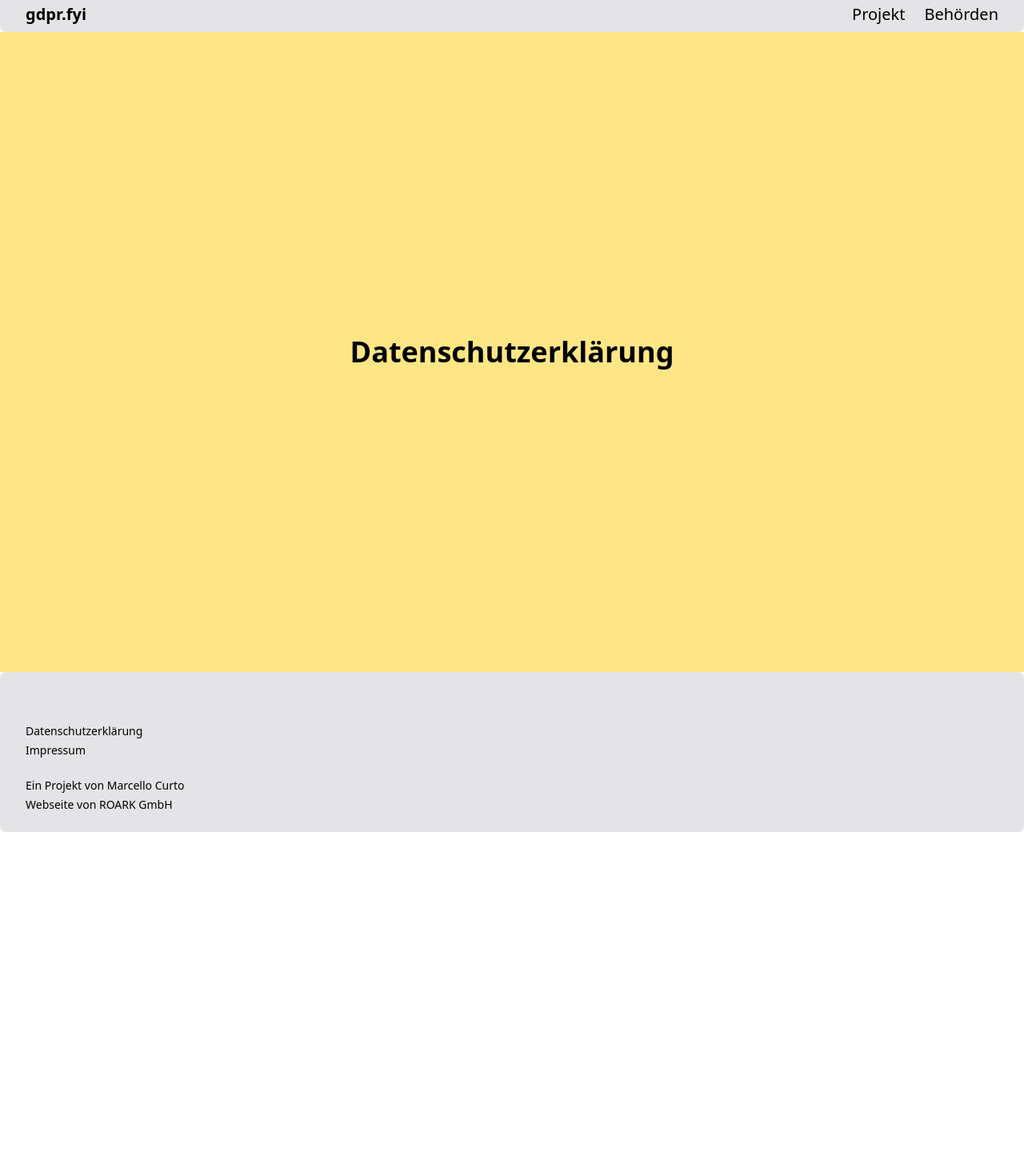
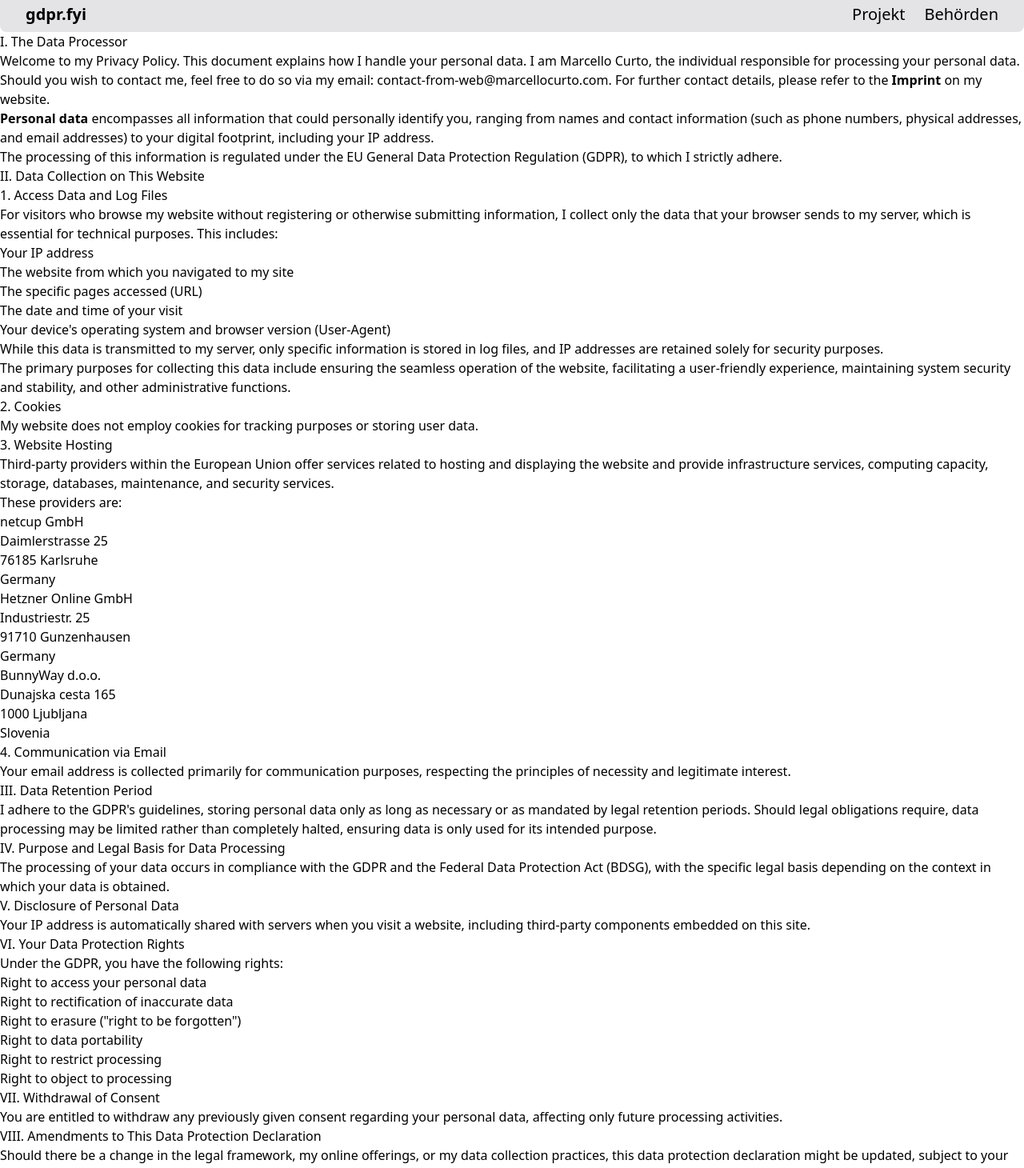
Before and after one commit to marcellocurto/gdpr.fyi, a Next.js app: page /datenschutzerklaerung in a window 1280 px wide. Shown: the part 20-1480 px from the top of the page at 80% size. Before the commit the page ends 1060 px from the top, so only its background shows below. Built offline with nearby package versions, Linux system fonts and the light colour scheme.

Commit message:
setup mdx

```diff
--- /dev/null
+++ b/app/datenschutzerklaerung/page.mdx
@@ -0,0 +1,87 @@
+---
+title: Privacy Policy
+publish: true
+---
+
+## I. The Data Processor
+
+Welcome to my Privacy Policy. This document explains how I handle your personal data. I am Marcello Curto, the individual responsible for processing your personal data. Should you wish to contact me, feel free to do so via my email: [contact-from-web@marcellocurto.com](mailto:contact-from-web@marcellocurto.com). For further contact details, please refer to the **[Imprint](https://marcellocurto.com/imprint)** on my website.
+
+**Personal data** encompasses all information that could personally identify you, ranging from names and contact information (such as phone numbers, physical addresses, and email addresses) to your digital footprint, including your IP address.
+
+The processing of this information is regulated under the EU General Data Protection Regulation (GDPR), to which I strictly adhere.
+
+## II. Data Collection on This Website
+
+### 1. Access Data and Log Files
+
+For visitors who browse my website without registering or otherwise submitting information, I collect only the data that your browser sends to my server, which is essential for technical purposes. This includes:
+
+- Your IP address
+- The website from which you navigated to my site
+- The specific pages accessed (URL)
+- The date and time of your visit
+- Your device's operating system and browser version (User-Agent)
+
+While this data is transmitted to my server, only specific information is stored in log files, and IP addresses are retained solely for security purposes.
+
+The primary purposes for collecting this data include ensuring the seamless operation of the website, facilitating a user-friendly experience, maintaining system security and stability, and other administrative functions.
+
+### 2. Cookies
+
+My website does not employ cookies for tracking purposes or storing user data.
+
+### 3. Website Hosting
+
+Third-party providers within the European Union offer services related to hosting and displaying the website and provide infrastructure services, computing capacity, storage, databases, maintenance, and security services.
+
+These providers are:
+
+netcup GmbH\
+Daimlerstrasse 25\
+76185 Karlsruhe\
+Germany
+
+Hetzner Online GmbH\
+Industriestr. 25\
+91710 Gunzenhausen\
+Germany
+
+BunnyWay d.o.o.\
+Dunajska cesta 165\
+1000 Ljubljana\
+Slovenia
+
+### 4. Communication via Email
+
+Your email address is collected primarily for communication purposes, respecting the principles of necessity and legitimate interest.
+
+## III. Data Retention Period
+
+I adhere to the GDPR's guidelines, storing personal data only as long as necessary or as mandated by legal retention periods. Should legal obligations require, data processing may be limited rather than completely halted, ensuring data is only used for its intended purpose.
+
+## IV. Purpose and Legal Basis for Data Processing
+
+The processing of your data occurs in compliance with the GDPR and the Federal Data Protection Act (BDSG), with the specific legal basis depending on the context in which your data is obtained.
+
+## V. Disclosure of Personal Data
+
+Your IP address is automatically shared with servers when you visit a website, including third-party components embedded on this site.
+
+## VI. Your Data Protection Rights
+
+Under the GDPR, you have the following rights:
+- Right to access your personal data
+- Right to rectification of inaccurate data
+- Right to erasure ("right to be forgotten")
+- Right to data portability
+- Right to restrict processing
+- Right to object to processing
+
+## VII. Withdrawal of Consent
+
+You are entitled to withdraw any previously given consent regarding your personal data, affecting only future processing activities.
+
+## VIII. Amendments to This Data Protection Declaration
+
+Should there be a change in the legal framework, my online offerings, or my data collection practices, this data protection declaration might be updated, subject to your consent where necessary.
--- a/app/datenschutzerklaerung/page.tsx
+++ /dev/null
@@ -1,7 +0,0 @@
-export default function Home() {
-	return (
-		<div className="flex h-screen flex-col items-center justify-center bg-amber-200">
-			<h1 className="text-4xl font-bold">Datenschutzerklärung</h1>
-		</div>
-	);
-}
--- /dev/null
+++ b/app/impressum/page.mdx
@@ -0,0 +1,27 @@
+---
+title: Imprint
+publish: true
+---
+
+**Responsible for content:**
+
+**Marcello Curto**\
+Elßlergasse 20/4\
+1130 Vienna\
+Austria
+
+contact-from-web@marcellocurto.com
+
+### Copyright
+
+Should you desire to employ my images or the results of my work, I invite you to reach out to me directly. The contents and creations found on this website are protected under the scope of Austrian Copyright Law. Any form of reproduction, modification, dissemination, or utilization that extends beyond the bounds expressly permitted by copyright legislation necessitates my prior written consent.
+
+In instances where this website showcases content not originated by myself, the copyrights of third-parties are duly acknowledged and their contributions clearly indicated as such. Should you encounter any content that infringes upon copyright, I implore you to inform me. Upon notice of any legal violations, I shall endeavour to remove the implicated content forthwith.
+
+### Alternative Dispute Resolution in Accordance with Article 14(1) of the ODR Regulation and § 36 of the VSBG
+
+The European Commission avails a platform for online dispute resolution (ODR), accessible at http://ec.europa.eu/consumers/odr/. It is pertinent to note, however, that I am neither obliged nor inclined to engage in dispute resolution proceedings before a consumer arbitration service.
+
+### Objection to Unsolicited Advertising Emails
+
+In accordance with Article 21 of the GDPR, the use of contact details (published in adherence to imprint obligations) for the transmission of unsolicited advertising and informational materials is hereby expressly forbidden. Should there be an unauthorized dispatch of advertising information, particularly through spam emails or unsolicited postal advertisements, I reserve the right to initiate legal proceedings.
--- a/app/impressum/page.tsx
+++ /dev/null
@@ -1,7 +0,0 @@
-export default function Home() {
-	return (
-		<div className="flex h-screen flex-col items-center justify-center bg-amber-200">
-			<h1 className="text-4xl font-bold">Impressum</h1>
-		</div>
-	);
-}
--- /dev/null
+++ b/components/mdx-components.tsx
@@ -0,0 +1,5 @@
+import Image, { ImageProps } from "next/image";
+
+export const MDXComponents = {
+	Image: (props: ImageProps) => <Image {...props} />,
+};
--- /dev/null
+++ b/mdx-components.tsx
@@ -0,0 +1,9 @@
+import { MDXComponents } from "@/components/mdx-components";
+import { type MDXComponents as MDXComponentsType } from "mdx/types";
+
+export function useMDXComponents(components: MDXComponentsType) {
+	return {
+		...components,
+		...MDXComponents,
+	};
+}
--- a/next.config.ts
+++ b/next.config.ts
@@ -1,7 +1,15 @@
+import createMDX from "@next/mdx";
 import type { NextConfig } from "next";
-
+import remarkGfm from "remark-gfm";
 const nextConfig: NextConfig = {
 	output: "export",
+	pageExtensions: ["js", "jsx", "md", "mdx", "ts", "tsx"],
 };
 
-export default nextConfig;
+const withMDX = createMDX({
+	options: {
+		remarkPlugins: [remarkGfm],
+	},
+});
+
+export default withMDX(nextConfig);
```
Also changed, not shown: package.json (+8 -3 lines), 2 other files (tests, documents, lock files or other folders).
